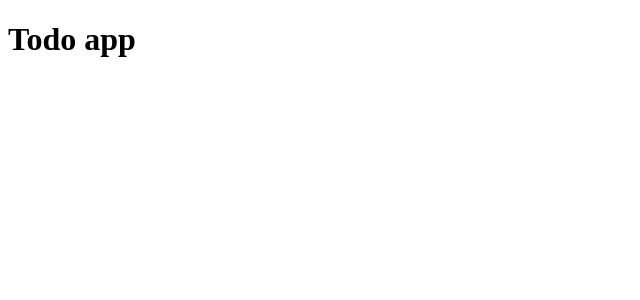
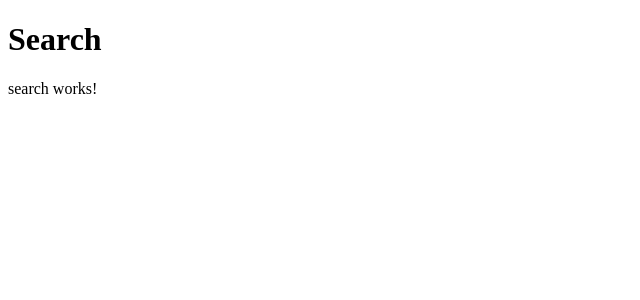
Before and after one commit to juhokarppinen/angular2-training, an Angular app: page /search in a window 1280 px wide. Before the commit this address led to /. Shown: the top 300 px of the page, without its empty margins (0-640 px from the left). Built offline with nearby package versions, Linux system fonts and the light colour scheme.

Commit message:
Add search module

```diff
--- a/src/app/app.component.html
+++ b/src/app/app.component.html
@@ -1,4 +1 @@
-<h1>Todo app</h1>
-<!--<app-todos></app-todos>-->
-
 <router-outlet></router-outlet>
--- a/src/app/app.module.ts
+++ b/src/app/app.module.ts
@@ -10,6 +10,7 @@ import {TodoService} from './todo.service';
 import {routes} from './routes';
 import {RouterModule} from '@angular/router';
 import { EditTodoComponent } from './edit-todo/edit-todo.component';
+import {SearchModule} from './search/search.module';
 
 @NgModule({
   declarations: [
@@ -22,7 +23,8 @@ import { EditTodoComponent } from './edit-todo/edit-todo.component';
     BrowserModule,
     FormsModule,
     HttpModule,
-    RouterModule.forRoot(routes)
+    RouterModule.forRoot(routes),
+    SearchModule
   ],
   providers: [TodoService],
   bootstrap: [AppComponent]
--- a/src/app/search/search.module.ts
+++ b/src/app/search/search.module.ts
@@ -1,10 +1,13 @@
 import { NgModule } from '@angular/core';
 import { CommonModule } from '@angular/common';
 import { SearchComponent } from './search/search.component';
+import {routes} from './routes';
+import {RouterModule} from '@angular/router';
 
 @NgModule({
   imports: [
-    CommonModule
+    CommonModule,
+    RouterModule.forChild(routes)
   ],
   declarations: [SearchComponent]
 })
--- a/src/app/search/search/search.component.html
+++ b/src/app/search/search/search.component.html
@@ -1,3 +1,4 @@
+<h1>Search</h1>
 <p>
   search works!
 </p>
```
Also changed, not shown: src/app/search/routes.ts (added, +7 -0 lines).
